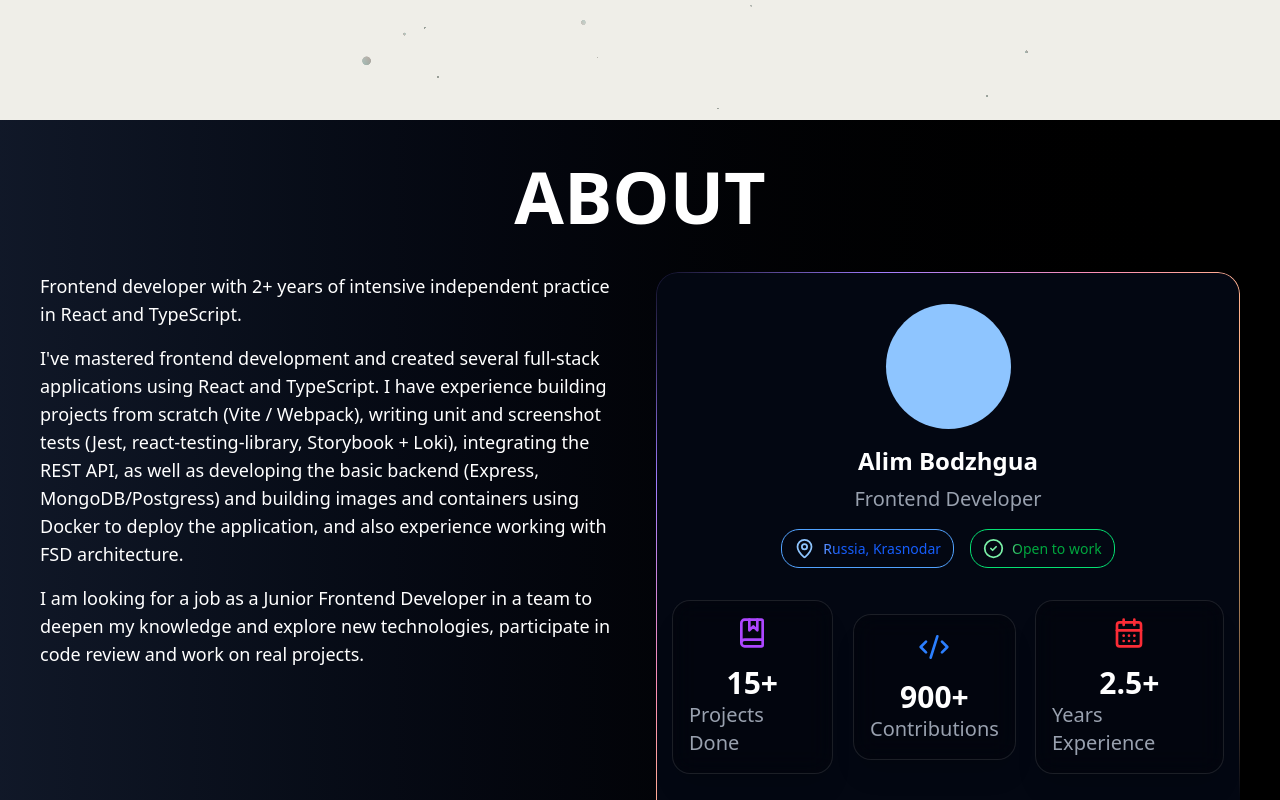
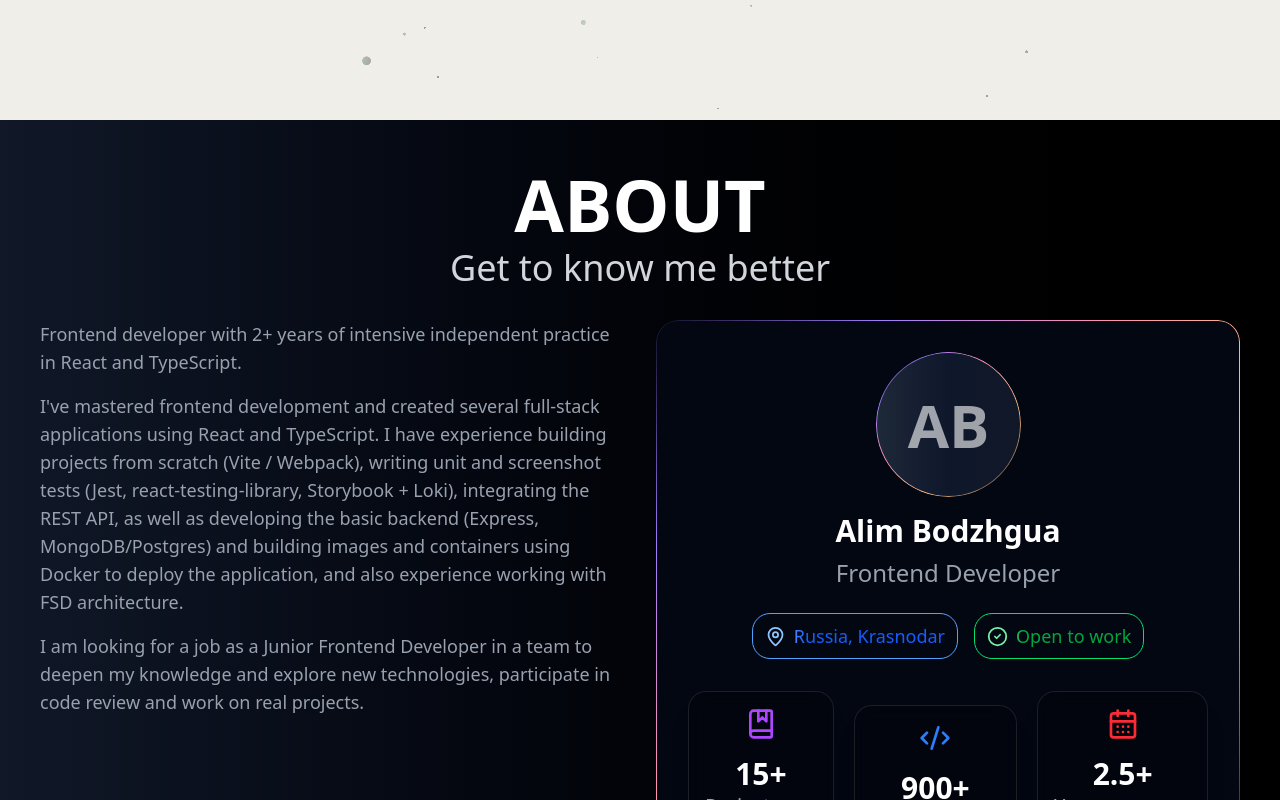
Before and after one commit to AlimBodzhgua/test-task, a Next.js app: page / in a window 1280 px wide. Shown: the part 680-1480 px from the top of the page. Built offline with nearby package versions, Linux system fonts and the light colour scheme.

Commit message:
added animations, changed avatar, changed card styles, added subtitle

```diff
--- a/app/_components/About/About.tsx
+++ b/app/_components/About/About.tsx
@@ -1,6 +1,4 @@
-import { ShineBorder } from '@/components/ui/shine-border';
-import { TextShimmer } from '@/components/ui/text-shimmer';
-import { Tilt } from '@/components/ui/tilt';
+import { BlurFade, Tilt, TextShimmer, ShineBorder } from '@/components/ui';
 import {
 	BookMarked as BookMarkedIcon,
 	CalendarDays as CalendarDaysIcon,
@@ -15,36 +13,61 @@ export function About() {
 			className='flex h-screen flex-col bg-linear-to-r from-gray-900 to-black'
 			id='about'
 		>
-			<h1 className='mx-auto my-10 text-7xl font-bold text-white uppercase'>About</h1>
-			<div className='flex gap-8 px-10'>
-				<div className='flex w-[50%] flex-col gap-4 text-lg text-white'>
+			<div className='flex flex-col items-center justify-center gap-2 pt-12'>
+				<BlurFade duration={0.7} direction='up' inView>
+					<h1 className='text-7xl font-bold text-white uppercase'>About</h1>
+				</BlurFade>
+				<BlurFade duration={0.9} direction='up' inView>
+					<h2 className='text-4xl font-light text-gray-300'>
+						Get to know me better
+					</h2>
+				</BlurFade>
+			</div>
+			<div className='mt-8 flex gap-8 px-10'>
+				<BlurFade duration={0.7} direction='right' className='w-[50%]' inView>
+					<div className='flex scroll-py-2.5 flex-col gap-4 text-lg text-gray-400'>
 						<p>
-						Frontend developer with 2+ years of intensive independent practice in
-						React and TypeScript.
+							Frontend developer with 2+ years of intensive independent practice
+							in React and TypeScript.
 						</p>
 						<p>
 							I've mastered frontend development and created several full-stack
 							applications using React and TypeScript. I have experience building
 							projects from scratch (Vite / Webpack), writing unit and screenshot
-						tests (Jest, react-testing-library, Storybook + Loki), integrating the
-						REST API, as well as developing the basic backend (Express,
-						MongoDB/Postgress) and building images and containers using Docker to
-						deploy the application, and also experience working with FSD
+							tests (Jest, react-testing-library, Storybook + Loki), integrating
+							the REST API, as well as developing the basic backend (Express,
+							MongoDB/Postgres) and building images and containers using Docker
+							to deploy the application, and also experience working with FSD
 							architecture.
 						</p>
 						<p>
 							I am looking for a job as a Junior Frontend Developer in a team to
-						deepen my knowledge and explore new technologies, participate in code
-						review and work on real projects.
+							deepen my knowledge and explore new technologies, participate in
+							code review and work on real projects.
 						</p>
 					</div>
-				<div className='flex w-[50%] items-center justify-center'>
-					<div className='relative flex flex-col items-center rounded-3xl border-0 bg-gray-950 px-4 py-8 text-white'>
+				</BlurFade>
+				<BlurFade duration={0.7} className='w-[50%]' direction='left' inView>
+					<div className='flex items-center justify-center'>
+						<div className='relative flex flex-col items-center rounded-3xl border-0 bg-gray-950 p-8 text-white'>
 							<ShineBorder shineColor={['#A07CFE', '#FE8FB5', '#FFBE7B']} />
 							<div className='flex flex-col items-center'>
-							<div className='my-auto mb-4 h-[125px] w-[125px] rounded-full bg-blue-300'></div>
-							<h3 className='mb-2 text-2xl font-bold'>Alim Bodzhgua</h3>
-							<h4 className='text-xl font-medium text-gray-400'>
+								<Tilt
+									rotationFactor={20}
+									className='group/avatar hover:scale-105'
+								>
+									<div className='my-auto flex h-36.25 w-36.25 items-center justify-center rounded-full bg-blue-300 bg-linear-to-r from-gray-800 via-slate-900 to-gray-900 transition-shadow delay-200 hover:shadow-xl hover:shadow-purple-400'>
+										<ShineBorder
+											shineColor={['#A07CFE', '#FE8FB5', '#FFBE7B']}
+											className='rounded-full'
+										/>
+										<h1 className='text-6xl font-extrabold text-white/60 transition-transform group-hover/avatar:-translate-y-1.5'>
+											AB
+										</h1>
+									</div>
+								</Tilt>
+								<h3 className='mt-4 text-3xl font-bold'>Alim Bodzhgua</h3>
+								<h4 className='my-2 text-2xl font-medium text-gray-400'>
 									Frontend Developer
 								</h4>
 							</div>
@@ -53,7 +76,7 @@ export function About() {
 									<MapPinIcon size={21} className='text-blue-300' />
 									<TextShimmer
 										duration={3}
-									className='text-sm [--base-color:var(--color-blue-600)] [--base-gradient-color:var(--color-blue-200)] dark:[--base-color:var(--color-blue-700)] dark:[--base-gradient-color:var(--color-blue-400)]'
+										className='text-lg [--base-color:var(--color-blue-600)] [--base-gradient-color:var(--color-blue-200)] dark:[--base-color:var(--color-blue-700)] dark:[--base-gradient-color:var(--color-blue-400)]'
 									>
 										Russia, Krasnodar
 									</TextShimmer>
@@ -62,7 +85,7 @@ export function About() {
 									<CircleCheckIcon size={21} className='text-green-300' />
 									<TextShimmer
 										duration={3}
-									className='text-sm [--base-color:var(--color-green-600)] [--base-gradient-color:var(--color-green-200)] dark:[--base-color:var(--color-green-700)] dark:[--base-gradient-color:var(--color-green-400)]'
+										className='text-lg [--base-color:var(--color-green-600)] [--base-gradient-color:var(--color-green-200)] dark:[--base-color:var(--color-green-700)] dark:[--base-gradient-color:var(--color-green-400)]'
 									>
 										Open to work
 									</TextShimmer>
@@ -71,14 +94,14 @@ export function About() {
 
 							<div className='my-4 flex flex-row items-center justify-center gap-5'>
 								<Tilt rotationFactor={15}>
-								<div className='group flex flex-col items-center gap-4 rounded-2xl border border-white/10 bg-black/20 px-4 py-4 shadow-xl backdrop-blur-md transition-colors hover:bg-purple-400'>
+									<div className='group/stats flex flex-col items-center gap-4 rounded-2xl border border-white/10 bg-black/20 px-4 py-4 shadow-xl backdrop-blur-md transition-colors hover:bg-purple-400'>
 										<BookMarkedIcon
-										className='text-purple-500 transition-colors group-hover:text-white'
+											className='text-purple-500 transition-colors group-hover/stats:text-white'
 											size={32}
 										/>
 										<div className='flex flex-col items-center justify-center'>
 											<div className='text-3xl font-bold'>15+</div>
-										<div className='text-xl text-gray-400 transition-colors group-hover:text-white'>
+											<div className='text-xl text-gray-400 transition-colors group-hover/stats:text-white'>
 												Projects Done
 											</div>
 										</div>
@@ -86,14 +109,14 @@ export function About() {
 								</Tilt>
 
 								<Tilt rotationFactor={15} isRevese>
-								<div className='group flex flex-col items-center gap-4 rounded-2xl border border-white/10 bg-black/20 px-4 py-4 shadow-xl backdrop-blur-md transition-colors hover:bg-blue-400'>
+									<div className='group/stats flex flex-col items-center gap-4 rounded-2xl border border-white/10 bg-black/20 px-4 py-4 shadow-xl backdrop-blur-md transition-colors hover:bg-blue-400'>
 										<CodeXmlIcon
-										className='text-blue-500 transition-colors group-hover:text-white'
+											className='text-blue-500 transition-colors group-hover/stats:text-white'
 											size={32}
 										/>
 										<div className='flex flex-col items-center justify-center'>
 											<div className='text-3xl font-bold'>900+</div>
-										<div className='text-xl text-gray-400 transition-colors group-hover:text-white'>
+											<div className='text-xl text-gray-400 transition-colors group-hover/stats:text-white'>
 												Contributions
 											</div>
 										</div>
@@ -101,14 +124,14 @@ export function About() {
 								</Tilt>
 
 								<Tilt rotationFactor={15} isRevese>
-								<div className='group flex flex-col items-center gap-4 rounded-2xl border border-white/10 bg-black/20 px-4 py-4 shadow-xl backdrop-blur-md transition-colors hover:bg-red-500'>
+									<div className='group/stats flex flex-col items-center gap-4 rounded-2xl border border-white/10 bg-black/20 px-4 py-4 shadow-xl backdrop-blur-md transition-colors hover:bg-red-500'>
 										<CalendarDaysIcon
-										className='text-red-500 transition-colors group-hover:text-white'
+											className='text-red-500 transition-colors group-hover/stats:text-white'
 											size={32}
 										/>
 										<div className='flex flex-col items-center justify-center'>
 											<div className='text-3xl font-bold'>2.5+</div>
-										<div className='text-xl text-gray-400 transition-colors group-hover:text-white'>
+											<div className='text-xl text-gray-400 transition-colors group-hover/stats:text-white'>
 												Years Experience
 											</div>
 										</div>
@@ -117,6 +140,7 @@ export function About() {
 							</div>
 						</div>
 					</div>
+				</BlurFade>
 			</div>
 		</section>
 	);
```
Lines whose indentation alone changed are shown as unchanged.
